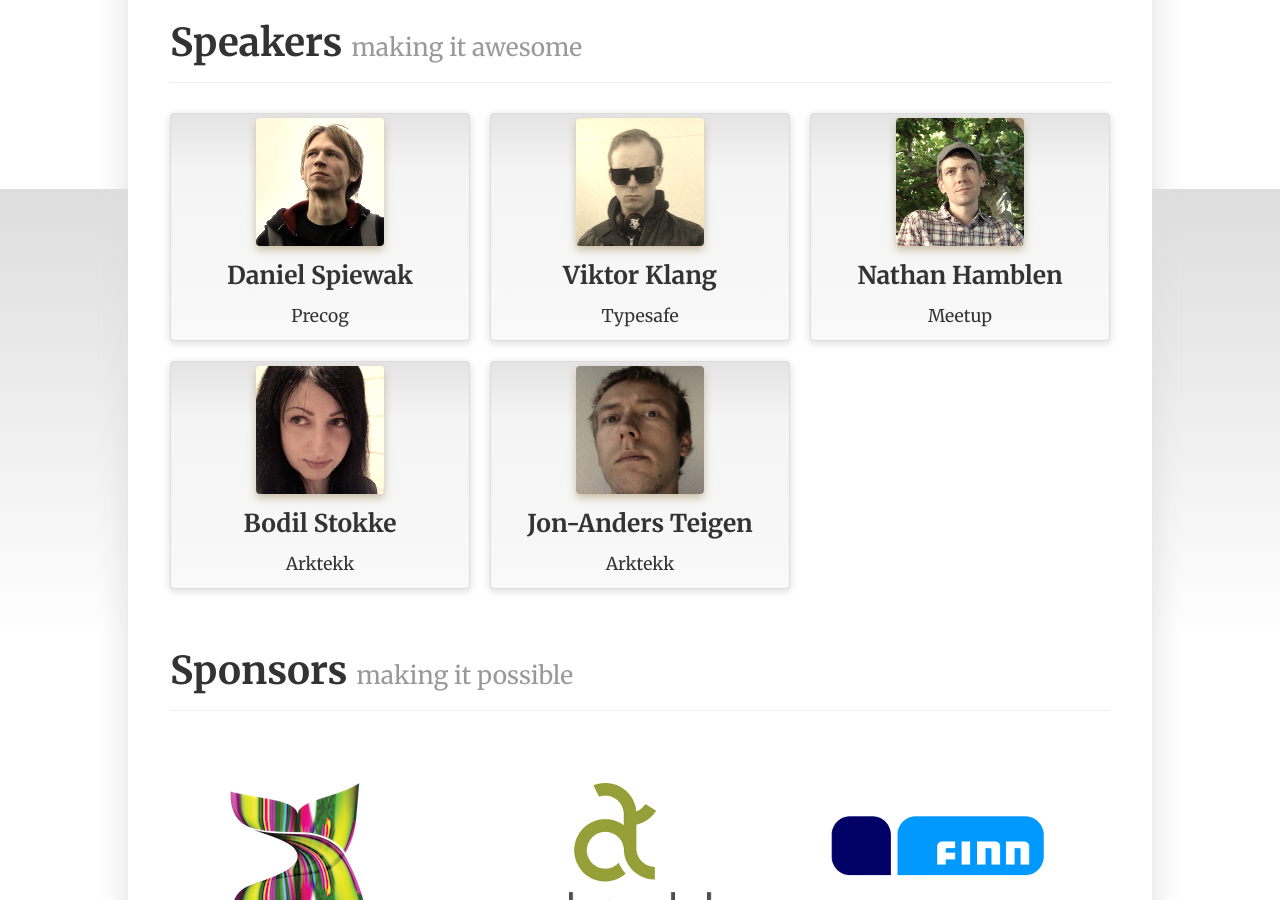
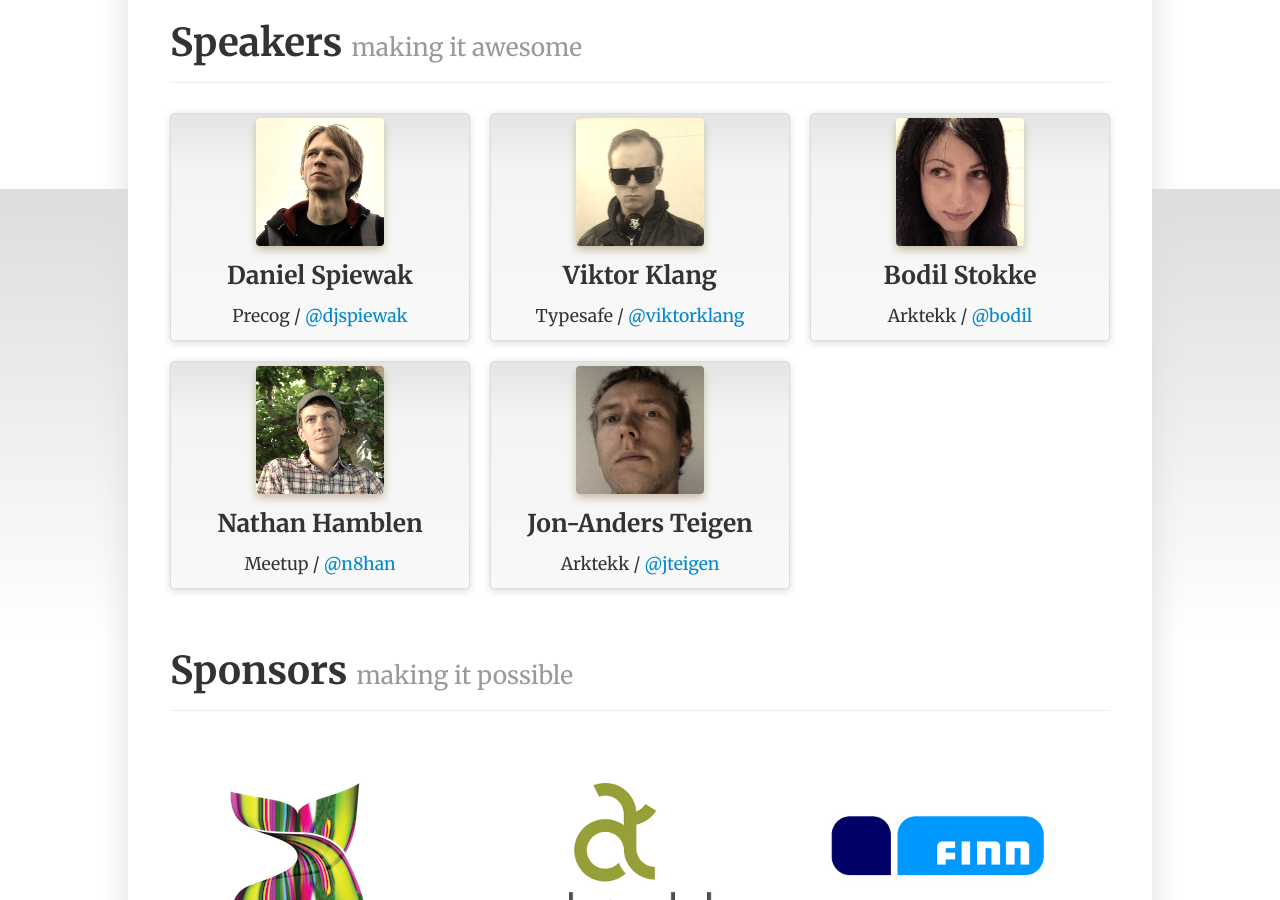
Before and after one commit to flatmaposlo/2013.github.com, a Jekyll site: the page built from index.html, in a window 1280 px wide and 900 px high, scrolled down 711 px. Built offline with Jekyll 4.4.1, drawn with Linux system fonts in a browser that asks for light colours; some web fonts are replaced; comment, search, counter and statistics services are not loaded.

Commit message:
o La til Twitter-link o Re-order på speakers

```diff
--- a/index.html
+++ b/index.html
@@ -29,35 +29,35 @@ title: flatMap(Oslo)
     <div class="thumbnail">
       <img src="/m/speakers/spiewak.jpg" alt=""/>
       <h3>Daniel Spiewak</h3>
-      <p>Precog</p>
+      <p>Precog / <a href="http://twitter.com/djspiewak">@djspiewak</a></p>
     </div>
   </li>
   <li class="span4">
     <div class="thumbnail">
       <img src="/m/speakers/klang.jpg" alt=""/>
       <h3>Viktor Klang</h3>
-      <p>Typesafe</p>
+      <p>Typesafe / <a href="http://twitter.com/viktorklang">@viktorklang</a></p>
+    </div>
+  </li>
+  <li class="span4">
+    <div class="thumbnail">
+      <img src="/m/speakers/stokke.jpg" alt=""/>
+      <h3>Bodil Stokke</h3>
+      <p>Arktekk / <a href="http://twitter.com/bodil">@bodil</a></p>
     </div>
   </li>
   <li class="span4">
     <div class="thumbnail">
       <img src="/m/speakers/hamblen.jpg" alt=""/>
       <h3>Nathan Hamblen</h3>
-      <p>Meetup</p>
-    </div>
-  </li>
-  <li class="span4">
-    <div class="thumbnail">
-      <img src="/m/speakers/stokke.jpg" alt=""/>
-      <h3>Bodil Stokke</h3>
-      <p>Arktekk</p>
+      <p>Meetup / <a href="http://twitter.com/n8han">@n8han</a></p>
     </div>
   </li>
   <li class="span4">
     <div class="thumbnail">
       <img src="/m/speakers/teigen.jpg" alt=""/>
       <h3>Jon-Anders Teigen</h3>
-      <p>Arktekk</p>
+      <p>Arktekk / <a href="http://twitter.com/jteigen">@jteigen</a></p>
     </div>
   </li>
 </ul>
```
Also changed, not shown: speakers.html (+6 -6 lines).
